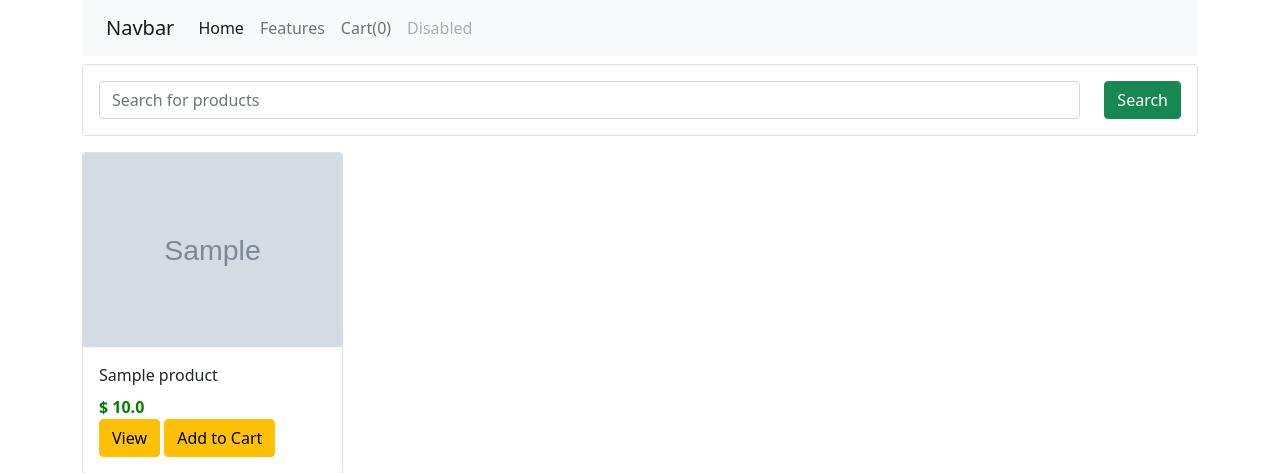
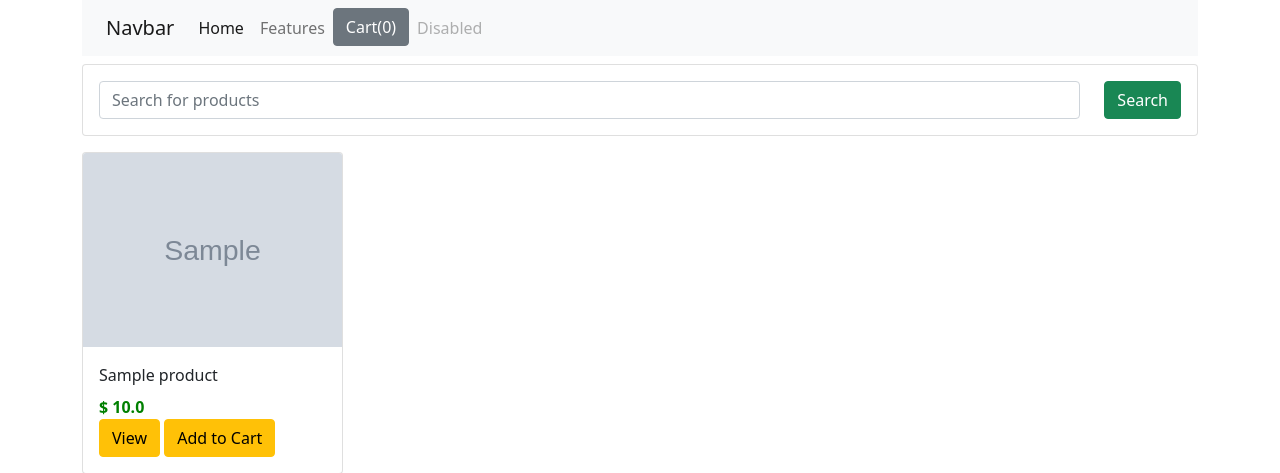
Before and after one commit to VikMaamaa/Django-Ecommerce, a Django app: page / in a window 1280 px wide. Shown: the top 473 px of the page. Run offline with Django 4.2, Linux system fonts and the light colour scheme; tables that the repository leaves empty hold one stand-in row (values such as "Sample post"); grey boxes marked "Sample" are stand-in pictures.

Commit message:
feat: adding a popover

```diff
--- a/ecomsite/shop/templates/shop/index.html
+++ b/ecomsite/shop/templates/shop/index.html
@@ -7,6 +7,10 @@
     <meta name="viewport" content="width=device-width, initial-scale=1.0">
     <title>Document</title>
     <link href="https://cdn.jsdelivr.net/npm/bootstrap@5.0.2/dist/css/bootstrap.min.css" rel="stylesheet" integrity="sha384-EVSTQN3/azprG1Anm3QDgpJLIm9Nao0Yz1ztcQTwFspd3yD65VohhpuuCOmLASjC" crossorigin="anonymous">
+
+    <script src="https://cdn.jsdelivr.net/npm/@popperjs/core@2.9.2/dist/umd/popper.min.js" integrity="sha384-IQsoLXl5PILFhosVNubq5LC7Qb9DXgDA9i+tQ8Zj3iwWAwPtgFTxbJ8NT4GN1R8p" crossorigin="anonymous"></script>
+<script src="https://cdn.jsdelivr.net/npm/bootstrap@5.0.2/dist/js/bootstrap.min.js" integrity="sha384-cVKIPhGWiC2Al4u+LWgxfKTRIcfu0JTxR+EQDz/bgldoEyl4H0zUF0QKbrJ0EcQF" crossorigin="anonymous"></script>
+
     <link rel="stylesheet" href="{% static 'shop/style.css' %}">
     <script src="https://code.jquery.com/jquery-3.6.3.js" integrity="sha256-nQLuAZGRRcILA+6dMBOvcRh5Pe310sBpanc6+QBmyVM=" crossorigin="anonymous"></script>
 </head>
@@ -29,8 +33,11 @@
                             <a class="nav-link" href="#">Features</a>
                           </li>
                           <li class="nav-item">
-                            <a id="cart" class="nav-link" href="#">Cart(0)</a>
-                          </li>
+                            {% comment %} <a id="cart" class="nav-link" href="#">Cart(0)</a> {% endcomment %}
+                            <button id="cart" type="button" class="btn btn-secondary" data-bs-container="body" data-bs-toggle="popover" data-bs-placement="bottom" data-bs-content="Bottom popover">
+                                Cart(0)
+                              </button>
+                        </li>
                           <li class="nav-item">
                             <a class="nav-link disabled" href="#" tabindex="-1" aria-disabled="true">Disabled</a>
                           </li>
@@ -106,6 +113,12 @@
 <script src="https://cdn.jsdelivr.net/npm/bootstrap@5.0.2/dist/js/bootstrap.bundle.min.js" integrity="sha384-MrcW6ZMFYlzcLA8Nl+NtUVF0sA7MsXsP1UyJoMp4YLEuNSfAP+JcXn/tWtIaxVXM" crossorigin="anonymous"></script>
 <script type="text/javascript">
     //console.log('This is working')
+    var popoverTriggerList = [].slice.call(document.querySelectorAll('[data-bs-toggle="popover"]'))
+    var popoverList = popoverTriggerList.map(function (popoverTriggerEl) {
+      return new bootstrap.Popover(popoverTriggerEl)
+    })
+
+
 
     if(localStorage.getItem('cart') == null){
         var cart =  {};
```
